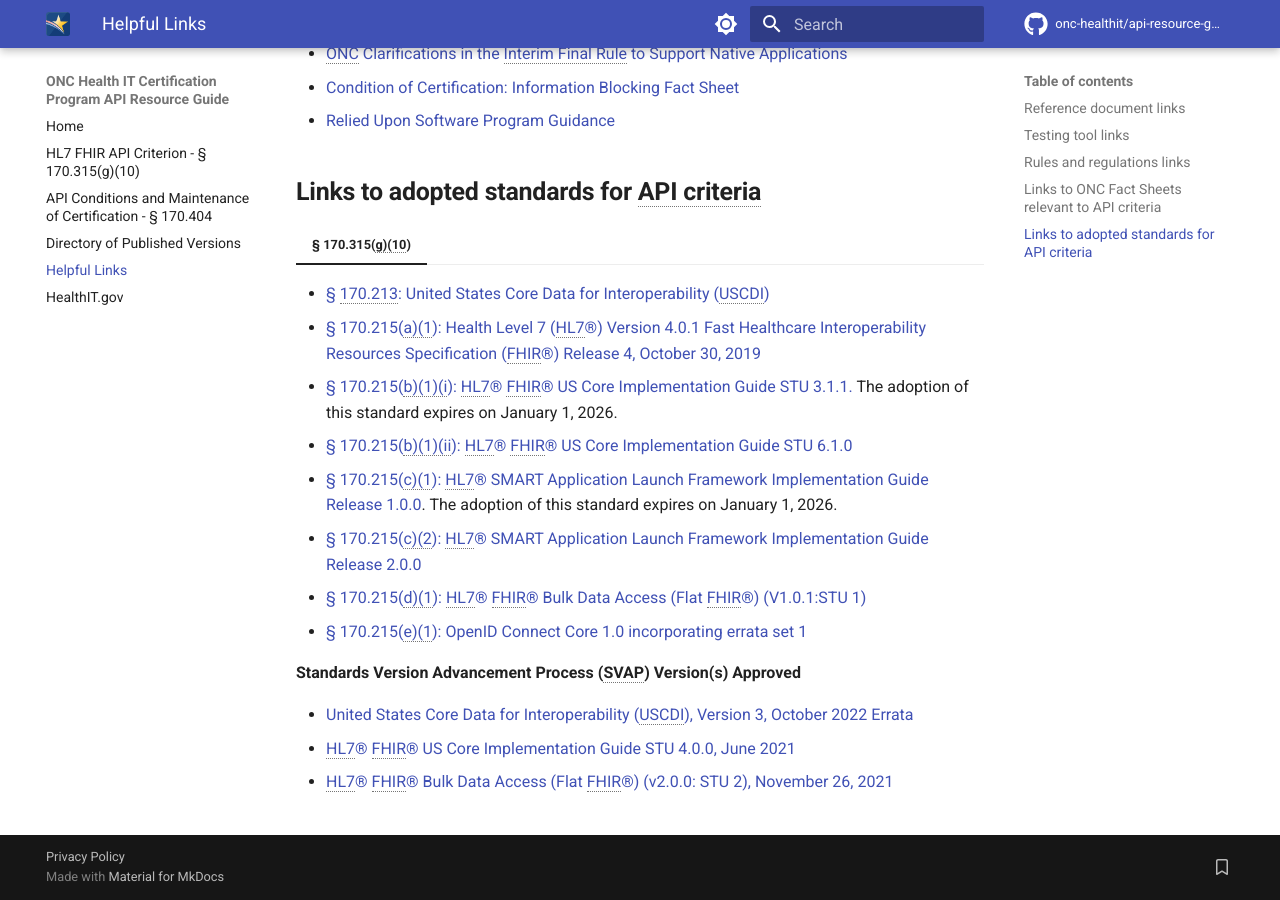
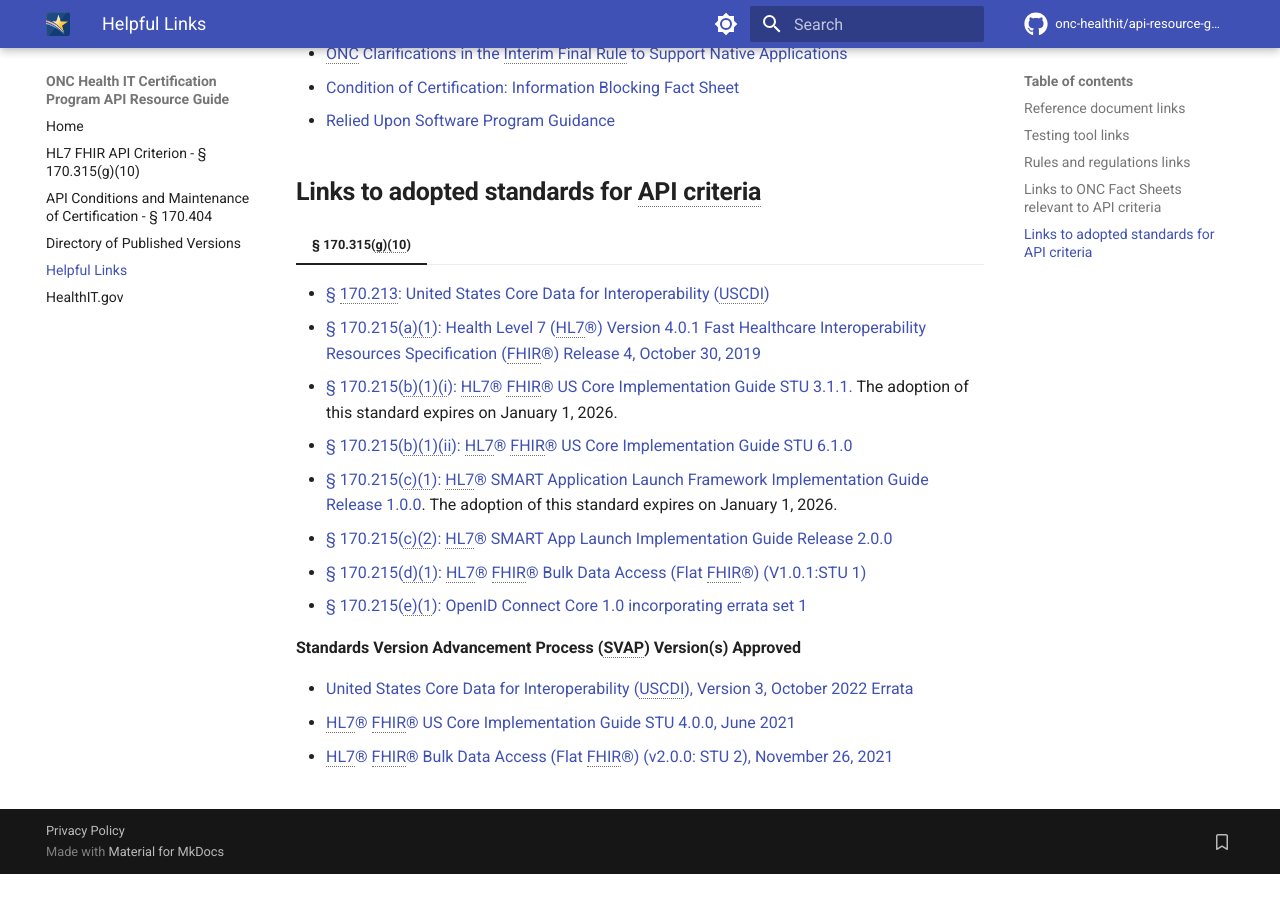
Before and after one commit to onc-healthit/api-resource-guide, an MkDocs documentation site: the page built from docs/helpful-links.md, in a window 1280 px wide and 900 px high, scrolled down 961 px. Built offline with MkDocs 1.6.1 and Material for MkDocs 9.7.7, drawn with Linux system fonts in a browser that asks for light colours; comment, search, counter and statistics services are not loaded; the version menu is left out; after the commit the page ends 1835 px from its top, so only the background shows below that.

Commit message:
consistent smart language

```diff
--- a/docs/helpful-links.md
+++ b/docs/helpful-links.md
@@ -53,7 +53,7 @@
     - <a target = "_blank" href = "http://hl7.org/fhir/us/core/STU3.1.1/">§ 170.215(b)(1)(i): HL7® FHIR® US Core Implementation Guide STU 3.1.1.</a> The adoption of this standard expires on January 1, 2026.
     - <a target = "_blank" href = "https://hl7.org/fhir/us/core/STU6.1/">§ 170.215(b)(1)(ii): HL7® FHIR® US Core Implementation Guide STU 6.1.0</a>
     - <a target = "_blank" href = "https://hl7.org/fhir/smart-app-launch/1.0.0/">§ 170.215(c)(1): HL7® SMART Application Launch Framework Implementation Guide Release 1.0.0</a>. The adoption of this standard expires on January 1, 2026.
-    - <a target = "_blank" href = "https://hl7.org/fhir/smart-app-launch/STU2/">§ 170.215(c)(2): HL7® SMART Application Launch Framework Implementation Guide Release 2.0.0</a>
+    - <a target = "_blank" href = "https://hl7.org/fhir/smart-app-launch/STU2/">§ 170.215(c)(2): HL7® SMART App Launch Implementation Guide Release 2.0.0</a>
     - <a target = "_blank" href = "https://hl7.org/fhir/uv/bulkdata/STU1.0.1/">§ 170.215(d)(1): HL7® FHIR® Bulk Data Access (Flat FHIR®) (V1.0.1:STU 1)</a>
     - <a target = "_blank" href = "https://openid.net/specs/openid-connect-core-1_0.html">§ 170.215(e)(1): OpenID Connect Core 1.0 incorporating errata set 1</a>
 
```
